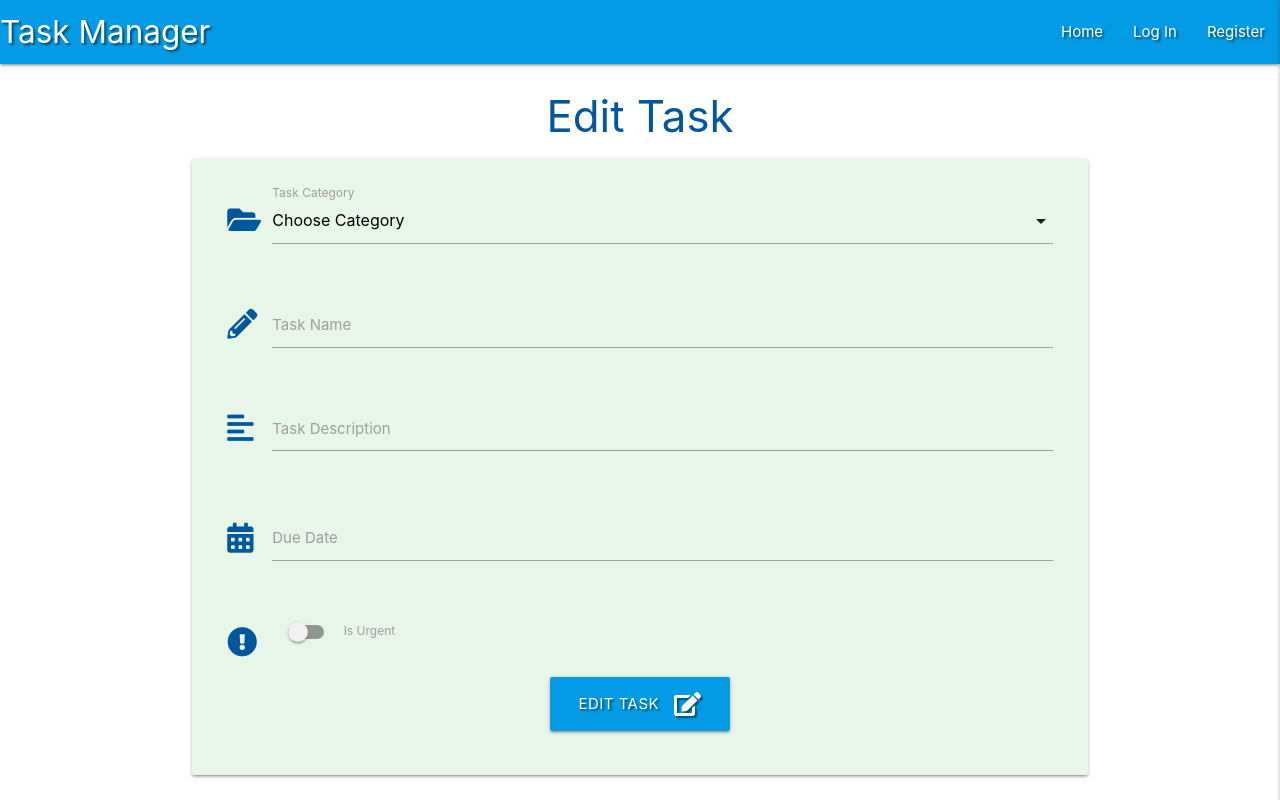
After one commit to Code-Institute-Submissions/danthestar-MS3-cookbook_SepResub, a Flask app: template templates/edit_task.html in a window 1280 px wide. The commit adds this page. Run offline with Flask 2, Linux system fonts and the light colour scheme; the template is opened without the code that fills it, so the values that code supplies are empty; some libraries are stand-ins or nearby versions.

Commit message:
conect up task edit button

```diff
--- a/app.py
+++ b/app.py
@@ -119,6 +119,11 @@ def add_task():
     categories = mongo.db.categories.find().sort("category_name", 1)
     return render_template("add_task.html", categories=categories)
 
+@app.route("/edit_task/<task_id>", methods=["GET", "POST"])
+def edit_task(task_id):
+    task = mongo.db.tasks.find_one({"_id": ObjectId(task_id)})
+    categories = mongo.db.categories.find().sort("category_name", 1)
+    return render_template("edit_task.html", task=task, categories=categories)
 
 if __name__ == "__main__":
     app.run(host=os.environ.get("IP"),
--- a/static/css/style.css
+++ b/static/css/style.css
@@ -5,3 +5,12 @@
 .flashes h4{
     line height: 2;
 }
+
+.btn-small {
+    margin: 5px;
+}
+
+.collapsible-header .col strong {
+    margin: 5px;
+    line-height: 42px;
+}
--- /dev/null
+++ b/templates/edit_task.html
@@ -0,0 +1,72 @@
+{% extends "base.html" %}
+{% block content %}
+
+    <h3 class="light-blue-text text-darken-4 center-align">Edit Task</h3>
+
+    <div class="row card-panel green lighten-5">
+        <form class="col s12" method="POST" action="{{ url_for('edit_task', task_id=task._id) }}">
+            <!--     Category Selection     -->
+            <div class="row">
+                <div class="input-field col s12">
+                    <i class="fas fa-folder-open prefix light-blue-text text-darken-4"></i>
+                    <select id="category_name" name="category_name" class="validate" required>
+                        <option value="" disabled selected>Choose Category</option>
+                        {% for category in categories %}
+                            <option value="{{ category.category_name }}">{{ category.category_name }}</option>
+                        {% endfor %}
+                    </select>
+                    <label for="category_name">Task Category</label>
+                </div>
+            </div>
+            <!--   task name   -->
+            <div class="row">
+                <div class="input-field col s12">
+                    <i class="fas fa-pencil-alt prefix light-blue-text text-darken-4"></i>
+                    <input id="task_name" name="task_name" minlength="5" maxlength="50"
+                        type="text" class="validate" required>
+                    <label for="task_name">Task Name</label>
+                </div>
+            </div>
+            <!--   task description   -->
+            <div class="row">
+                <div class="input-field col s12">
+                    <i class="fas fa-align-left prefix light-blue-text text-darken-4"></i>
+                    <textarea id="task_description" name="task_description" minlength="5"
+                        maxlength="200" class="materialize-textarea validate" required></textarea>
+                    <label for="task_description">Task Description</label>
+                </div>
+            </div>
+            <!--   Date Picker   -->
+            <div class="row">
+                <div class="input-field col s12">
+                    <i class="fas fa-calendar-alt prefix light-blue-text text-darken-4"></i>
+                    <input id="due_date" name="due_date" type="text" class="datepicker validate" required>
+                    <label for="due_date">Due Date</label>
+                </div>
+            </div>
+
+            <div class="row">
+                <div class="input-field col s12">
+                    <!-- Switch -->
+                    <div class="switch">
+                        <i class="fas fa-exclamation-circle prefix light-blue-text text-darken-4"></i>
+                        <label for="is_urgent">
+                            <input type="checkbox" id="is_urgent" name="is_urgent">
+                            <span class="lever"></span>
+                            Is Urgent
+                        </label>
+                    </div>
+                </div>
+            </div>
+            <!--   submit button   -->
+            <div class="row">
+                <div class="col s12 center-align">
+                    <button type="submit" class="btn-large light-blue darken-1 text-shadow">
+                        Edit Task <i class="fas fa-edit right"></i>
+                    </button>
+                </div>
+            </div>
+        </form>
+    </div>
+
+{% endblock %}
```
Also changed, not shown: templates/tasks.html (+13 -7 lines).
